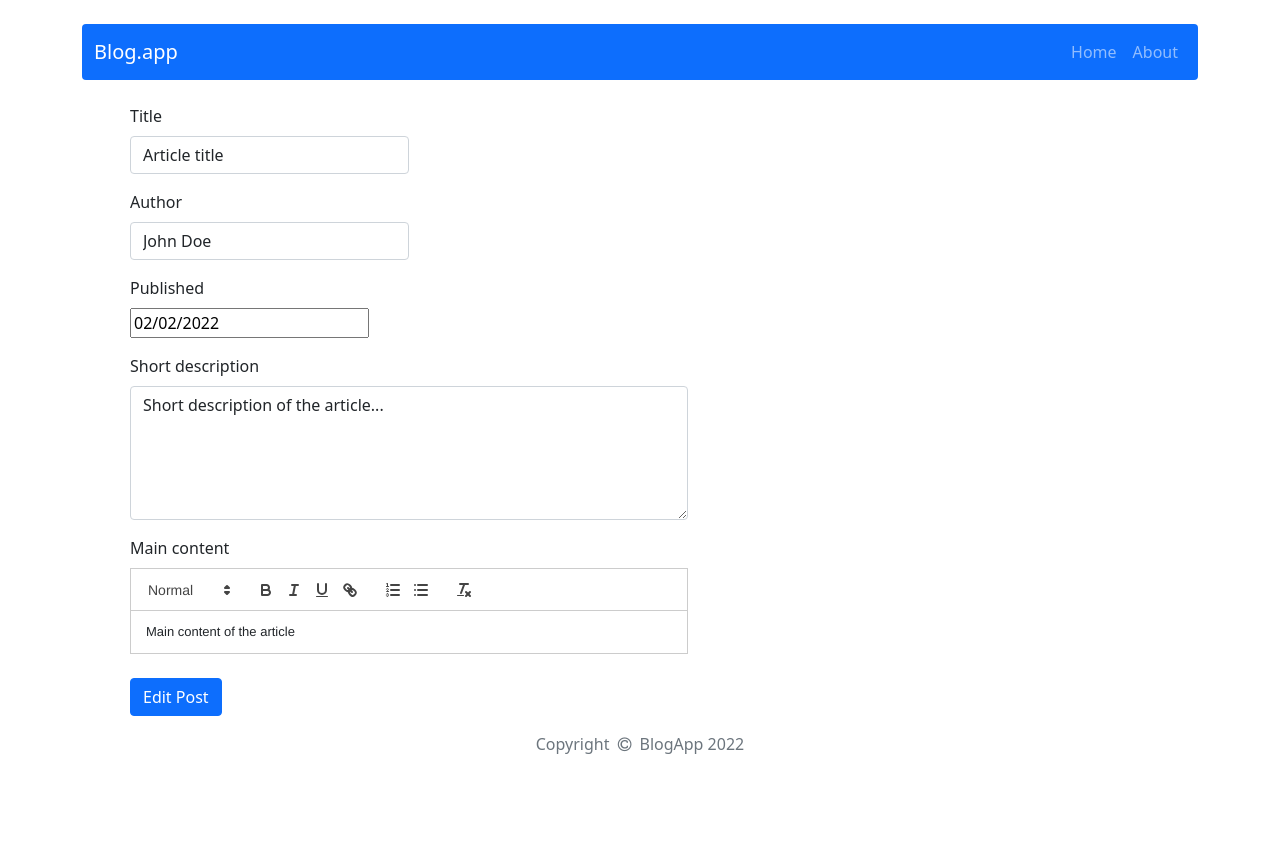
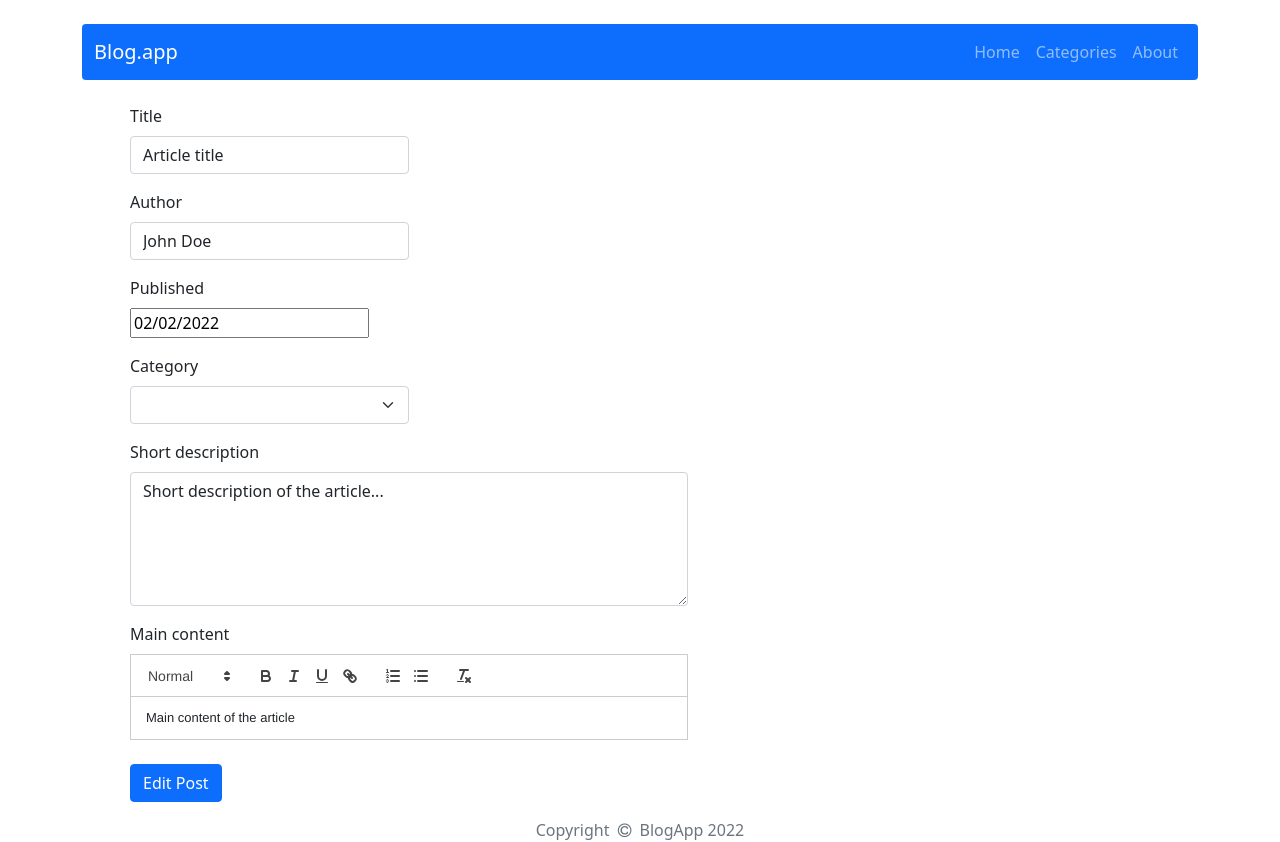
Before and after one commit to Kyuba3/react-blog-app, a React (Create React App) app: page /post/edit/1 in a window 1280 px wide. Before the commit the page ends 800 px from the top, so only its background shows below. Built offline with nearby package versions, Linux system fonts and the light colour scheme.

Commit message:
Add new page Categories

```diff
--- a/src/App.js
+++ b/src/App.js
@@ -8,6 +8,8 @@ import { Container } from 'react-bootstrap';
 import Header from './components/views/Header/Header';
 import Footer from './components/views/Footer/Footer';
 import PostAdd from './components/pages/PostAdd/PostAdd';
+import Categories from './components/pages/Categories/Categories';
+import PostCategory from './components/features/PostCategory'
 
 const App = () => {
   return (
@@ -20,6 +22,8 @@ const App = () => {
           <Route path="/post/add" element={<PostAdd />}/>
           <Route path="/post/edit/:id" element={<Edit />}/>
           <Route path="/about" element={<About />} />
+          <Route path="/categories" element={<Categories />} />
+          <Route path="/categories/:postCategory" element={<PostCategory />} />
           <Route path='*' element={<NotFound />} />
         </Routes>
         <Footer />
--- a/src/components/common/PostForm/PostForm.js
+++ b/src/components/common/PostForm/PostForm.js
@@ -16,12 +16,13 @@ const PostForm = ({action, actionText, ...props}) => {
     const { register, handleSubmit: validate, formState: { errors }} = useForm();
     const [contentError, setContentError] = useState(false);
     const [dateError, setDateError] = useState(false);
+    const [category, setCategory] = useState(props.category || "");
 
     const handleSubmit = e => {
         setContentError(!content)
         setDateError(!publishedDate)
         if(content || publishedDate) {
-          action({title, author, publishedDate, shortDescription, content});
+          action({title, author, publishedDate, shortDescription, content, category});
         }
     };
 
@@ -66,6 +67,20 @@ const PostForm = ({action, actionText, ...props}) => {
                 {dateError && <small className="d-block form-text text-danger mt-2">Choose date.</small>}
             </Form.Group>
 
+            <Form.Group className="mb-3 col-3" controlId="category">
+                <Form.Label className="d-flex justify-content-start">
+                    Category
+                </Form.Label>
+                <Form.Select
+                    {...register("category", {required: true})}
+                    as="select"
+                    placeholder="Please select category"
+                    value={category}
+                    onChange={e => setCategory(e.target.value)}
+                />
+                {errors.category && <small className="d-block form-text text-danger mt-2">This field is required </small>}
+            </Form.Group>
+
             <Form.Group className="mb-3 col-6" controlId="description">
                 <Form.Label className="d-flex justify-content-start">
                     Short description
@@ -98,7 +113,6 @@ const PostForm = ({action, actionText, ...props}) => {
             </Button>
         </Form>
     );
-
 };
 
 export default PostForm
--- /dev/null
+++ b/src/components/features/PostCategory.js
@@ -0,0 +1,49 @@
+import { Card, Container, Row, Button} from "react-bootstrap";
+import { useSelector } from "react-redux";
+import { useParams } from "react-router-dom";
+import { getPostByCategory } from "../../redux/categoriesRedux";
+import { dateToStr } from "../../utils/dateToStr";
+import { Link } from "react-router-dom";
+
+
+const PostCategory = () => {
+
+    const {postCategory} = useParams();
+    const posts = useSelector((state) => getPostByCategory(state, postCategory));
+    console.log(posts);
+
+    if (posts.length === 0)
+      return (
+        <div>
+          <h1>Category: {postCategory}</h1>
+          <p>No posts with this category</p>
+        </div>
+      );
+
+    return (
+        <Container>
+            <h1 className="d-flex justify-content-center"> Category: {postCategory} </h1>
+            <Row className="d-flex justify-content-center">
+              {posts.map((post) => (
+                <Card key={post.id} className="col-xs-12 col-sm-6 col-lg-4 mt-4">
+                  <Card.Body>
+                    <Card.Title className="pb-3">{post.title}</Card.Title>
+                    <Card.Text>
+                        <p><b>Author: </b>{post.author}</p>
+                        <p><b>Published: </b>{dateToStr(post.publishedDate)}</p>
+                        <p><b>Category: </b>{post.category}</p>
+                    </Card.Text>
+                    <Card.Text>{post.shortDescription}</Card.Text>
+                    <Button variant="primary" as={Link} to={'/post/' + post.id}>
+                        Read more
+                    </Button>
+                  </Card.Body>
+                </Card>
+              ))}
+            </Row>
+        </Container>
+
+    )
+}
+
+export default PostCategory;
--- a/src/components/features/Render/EditPostForm.js
+++ b/src/components/features/Render/EditPostForm.js
@@ -33,6 +33,7 @@ const EditPostForm = () => {
             content={postById.content}
             shortDescription={postById.shortDescription}
             publishedDate={postById.publishedDate}
+            category={postById.category}
             id={id}
           />
         </>
--- a/src/components/features/Render/RenderPost.js
+++ b/src/components/features/Render/RenderPost.js
@@ -7,15 +7,17 @@ import { dateToStr } from "../../../utils/dateToStr";
 const RenderPost = () => {
 
     const posts = useSelector(getAllPosts);
+    console.log(posts)
 
     return (
         <Container>
           <Row className="d-flex justify-content-between col-12">
             {posts.map(post => (
-                <Card key={posts.id} className="mb-4 px-3 py-3 col-4">
+                <Card key={post.id} className="mb-4 px-3 py-3 col-4">
                     <Card.Title>{post.title}</Card.Title>
                     <Card.Text><b>Author: </b>{post.author}</Card.Text>
                     <Card.Text><b>Published: </b>{dateToStr(post.publishedDate)}</Card.Text>
+                    <Card.Text><b>Category: </b>{post.category}</Card.Text>
                     <Card.Text><b>Description: </b>{post.shortDescription}</Card.Text>
                     <b>Main content: </b><p dangerouslySetInnerHTML={{__html: post.content}} />
                     <Nav>
--- /dev/null
+++ b/src/components/pages/Categories/Categories.js
@@ -0,0 +1,23 @@
+import { getAllCategories } from "../../../redux/categoriesRedux";
+import { useSelector } from "react-redux";
+import { Row, Card } from "react-bootstrap";
+import { Link } from "react-router-dom";
+
+const Categories = () => {
+    const categories = useSelector(getAllCategories)
+
+    return (
+        <section>
+          <h1 className="mb-5 justify-content-center d-flex">Categories</h1>
+          <Row>
+            {categories.map((category) => (
+              <Card key={category} className="d-flex flex-colum">
+                <Link  to={'/categories/'+ category} className="text-decoration-none">{category}</Link>
+              </Card>
+            ))}
+          </Row>
+        </section>
+    );
+};
+
+export default Categories;
--- a/src/components/pages/Post/Post.js
+++ b/src/components/pages/Post/Post.js
@@ -56,6 +56,7 @@ const Post = () => {
         <Col className="col-md-8">
           <p><b>Author: </b>{postData.author}</p>
           <p><b>Published: </b>{dateToStr(postData.publishedDate)}</p>
+          <p><b>Category: </b>{postData.category}</p>
           <p>{postData.content}</p>
         </Col>
       </Row>
--- a/src/components/views/NavBar/NavBar.js
+++ b/src/components/views/NavBar/NavBar.js
@@ -11,6 +11,7 @@ const NavBar = () => {
                 <Navbar.Collapse className="justify-content-end">
                 <Nav>
                     <Nav.Link as={NavLink} to="/">Home</Nav.Link>
+                    <Nav.Link as={NavLink} to="/categories">Categories</Nav.Link>
                     <Nav.Link as={NavLink} to="/about">About</Nav.Link>
                 </Nav>
                 </Navbar.Collapse>
--- /dev/null
+++ b/src/redux/categoriesRedux.js
@@ -0,0 +1,12 @@
+
+export const getAllCategories = (({ categories }) => categories);
+export const getPostByCategory = ({posts}, postCategory) => posts.filter(post => post.category === postCategory)
+
+const categoriesRedux = (statePart = [], action) => {
+    switch(action.type) {
+      default:
+        return statePart;
+    };
+};
+
+export default categoriesRedux;
--- a/src/redux/initialstate.js
+++ b/src/redux/initialstate.js
@@ -6,7 +6,8 @@ const initialstate = {
         shortDescription: 'Short description of the article...',
         content: 'Main content of the article',
         publishedDate: new Date('02-02-2022'),
-        author: 'John Doe'
+        author: 'John Doe',
+        category: 'Sport'
       },
       {
         id: '2',
@@ -14,7 +15,8 @@ const initialstate = {
         shortDescription: 'Short description of the article...',
         content: 'Main content of the article',
         publishedDate: new Date('02-02-2022'),
-        author: 'John Doe'
+        author: 'John Doe',
+        category: 'News'
       },
       {
         id: '3',
@@ -22,8 +24,15 @@ const initialstate = {
         shortDescription: 'Short description of the article...',
         content: 'Main content of the article',
         publishedDate: new Date('02-02-2022'),
-        author: 'John Doe'
+        author: 'John Doe',
+        category: 'Movies'
       },
+    ],
+
+    categories: [
+      'Sport',
+      'News',
+      'Movies',
     ],
 };
 
--- a/src/redux/store.js
+++ b/src/redux/store.js
@@ -1,9 +1,11 @@
 import { createStore, combineReducers } from 'redux';
+import categoriesRedux from './categoriesRedux';
 import initialstate from './initialstate';
 import postsReducer from './postsRedux';
 
 const subreducers = {
     posts: postsReducer,
+    categories: categoriesRedux
 };
 
 const reducer = combineReducers(subreducers);
```
